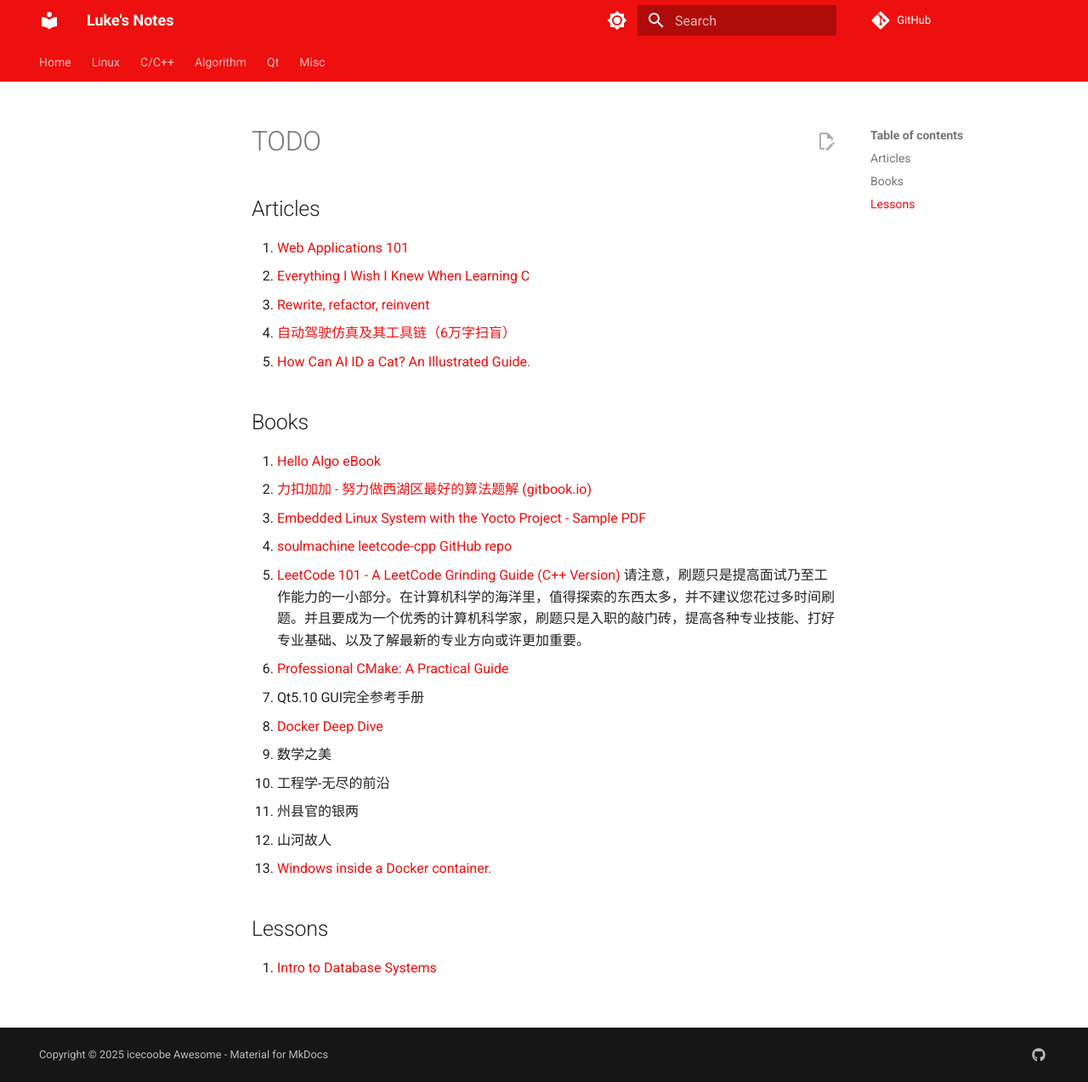
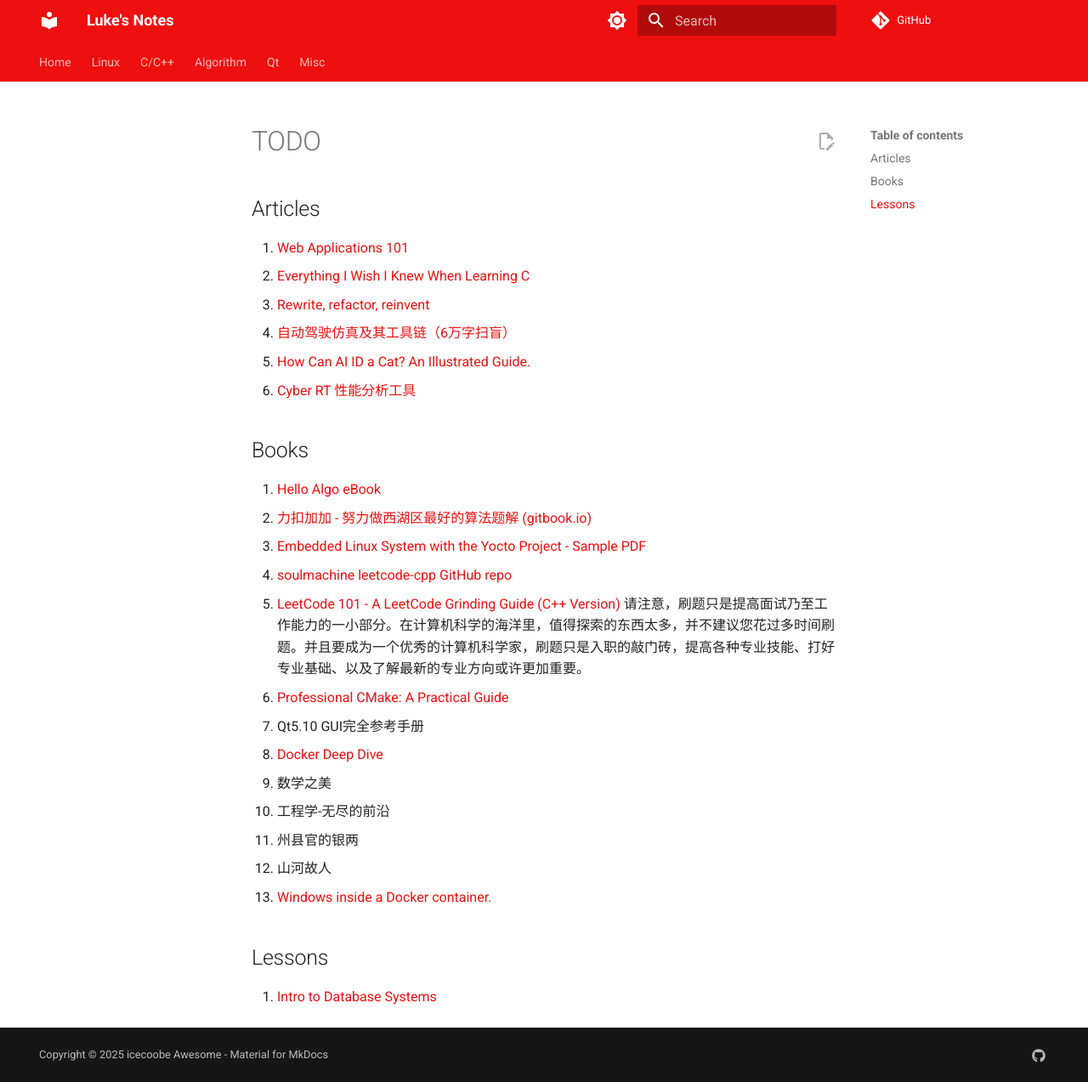
Before and after one commit to icecoobe/notes, an MkDocs documentation site: the page built from docs/TODO.md, in a window 1280 px wide and 1273 px high. Shown: the whole window at 85% size. Built offline with MkDocs 1.6.1 and Material for MkDocs 9.7.7, drawn with Linux system fonts in a browser that asks for light colours; comment, search, counter and statistics services are not loaded.

Commit message:
Update TODO.md

```diff
--- a/docs/TODO.md
+++ b/docs/TODO.md
@@ -7,6 +7,7 @@
 3. [Rewrite, refactor, reinvent](https://herbcaudill.com/words/20190219-rewrite-refactor-reinvent)
 4. [自动驾驶仿真及其工具链（6万字扫盲）](https://zhuanlan.zhihu.com/p/606321816)
 5. [How Can AI ID a Cat? An Illustrated Guide.](https://www.quantamagazine.org/how-can-ai-id-a-cat-an-illustrated-guide-20250430/)
+6. [Cyber RT 性能分析工具](https://apollo.baidu.com/docs/apollo/latest/md_docs_2_xE6_xA1_x86_xE6_x9E_xB6_xE8_xAE_xBE_xE8_xAE_xA1_2_xE8_xBD_xAF_xE4_xBB_xB6_xE6_xA0_xB8_6e1788c4b6e17fd05049c6ee58c94bbf.html)
 
 ## Books
 
```
